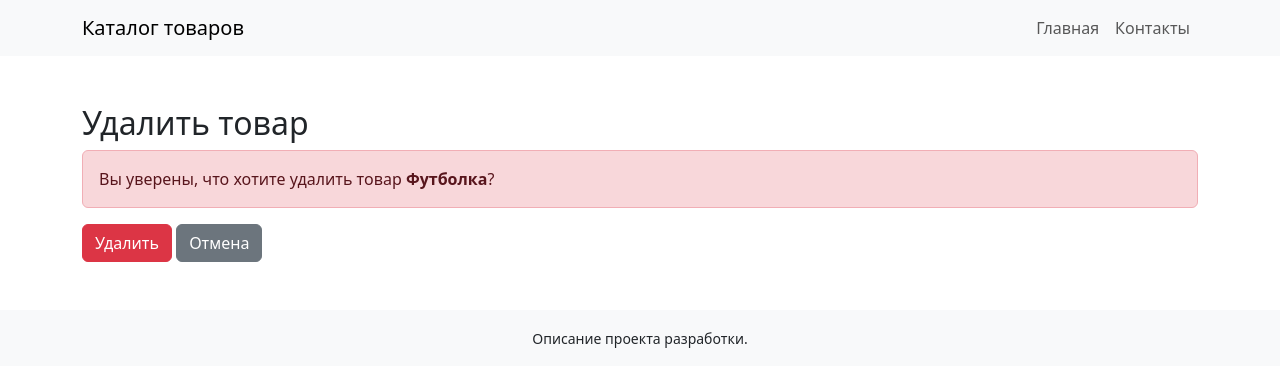
After one commit to Vafantule/PythonProject_django_les_22, a Django app: page /product/11/delete/ in a window 1280 px wide. The commit adds this page. Shown: the top 387 px of the page. Run offline with Django 5.2, Linux system fonts and the light colour scheme; data comes from the database, SQL or seed files in the repository; some libraries are stand-ins or nearby versions.

Commit message:
add templates for update and delete

```diff
--- /dev/null
+++ b/catalog/templates/catalog/product_delete.html
@@ -0,0 +1,15 @@
+{% extends "catalog/base.html" %}
+{% block title %}Удалить товар{% endblock %}
+{% block content %}
+<div class="container mt-5">
+    <h2>Удалить товар</h2>
+    <div class="alert alert-danger">
+        Вы уверены, что хотите удалить товар <strong>{{ product.name }}</strong>?
+    </div>
+    <form method="post">
+        {% csrf_token %}
+        <button type="submit" class="btn btn-danger">Удалить</button>
+        <a href="{% url 'product_detail' product.pk %}" class="btn btn-secondary">Отмена</a>
+    </form>
+</div>
+{% endblock %}
--- a/catalog/templates/catalog/product_detail.html
+++ b/catalog/templates/catalog/product_detail.html
@@ -12,5 +12,7 @@
     <p><strong>Дата создания: </strong>{{ product.created_at|date:"d.m.Y H:i" }}</p>
     <p><strong>Дата изменения: </strong>{{ product.updated_at|date:"d.m.Y H:i" }}</p>
     <a href="{% url 'home' %}" class="btn btn-secondary">Назад к списку товаров</a>
+    <a href="{% url 'product_update' product.pk %}" class="btn btn-warning ms-2">Изменить</a>
+    <a href="{% url 'product_delete' product.pk %}" class="btn btn-danger ms-2">Удалить</a>
 </div>
 {% endblock %}
--- a/catalog/views.py
+++ b/catalog/views.py
@@ -22,7 +22,7 @@ class HomeView(ListView):
     """
     model = Product
     template_name = "catalog/home.html"
-    context_object_name = "product"
+    context_object_name = "products"
 
 
 class ProductDetailView(DetailView):
@@ -51,7 +51,7 @@ class UpdateProductView(UpdateView):
     """
     model = Product
     form_class = ProductForm
-    template_name = "catalog/update_product.html"
+    template_name = "catalog/product_update.html"
     success_url = reverse_lazy("home")
     context_object_name = "product"
     pk_url_kwarg = "pk"
@@ -62,7 +62,7 @@ class DeleteProductView(DeleteView):
     Контроллер удаления товара.
     """
     model = Product
-    template_name = "catalog/delete_product.html"
+    template_name = "catalog/product_delete.html"
     success_url = reverse_lazy("home")
     context_object_name = "product"
     pk_url_kwarg = "pk"
```
Also changed, not shown: catalog/templates/catalog/home.html (+10 -3 lines), catalog/templates/catalog/product_update.html (added, +13 -0 lines).
